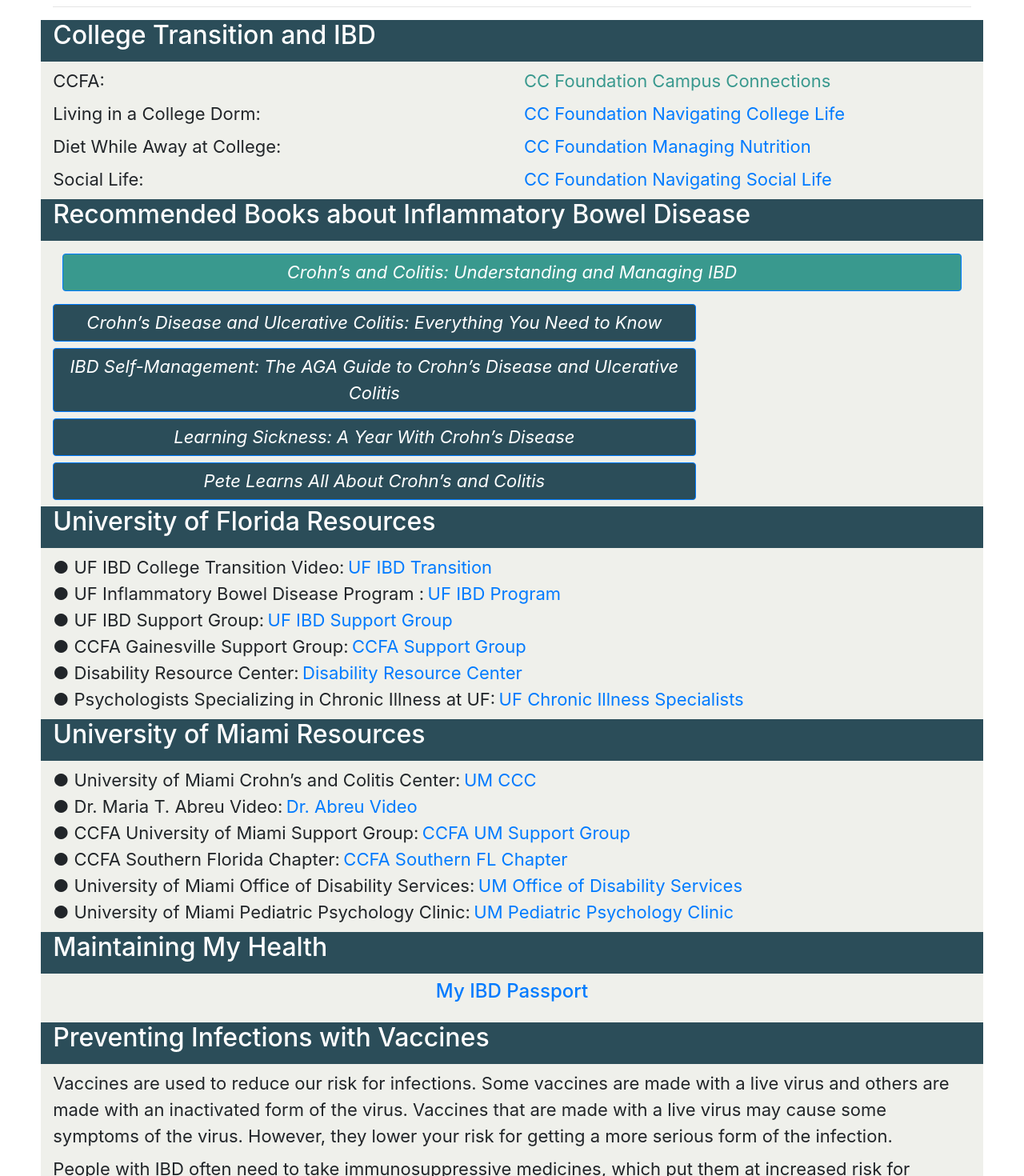
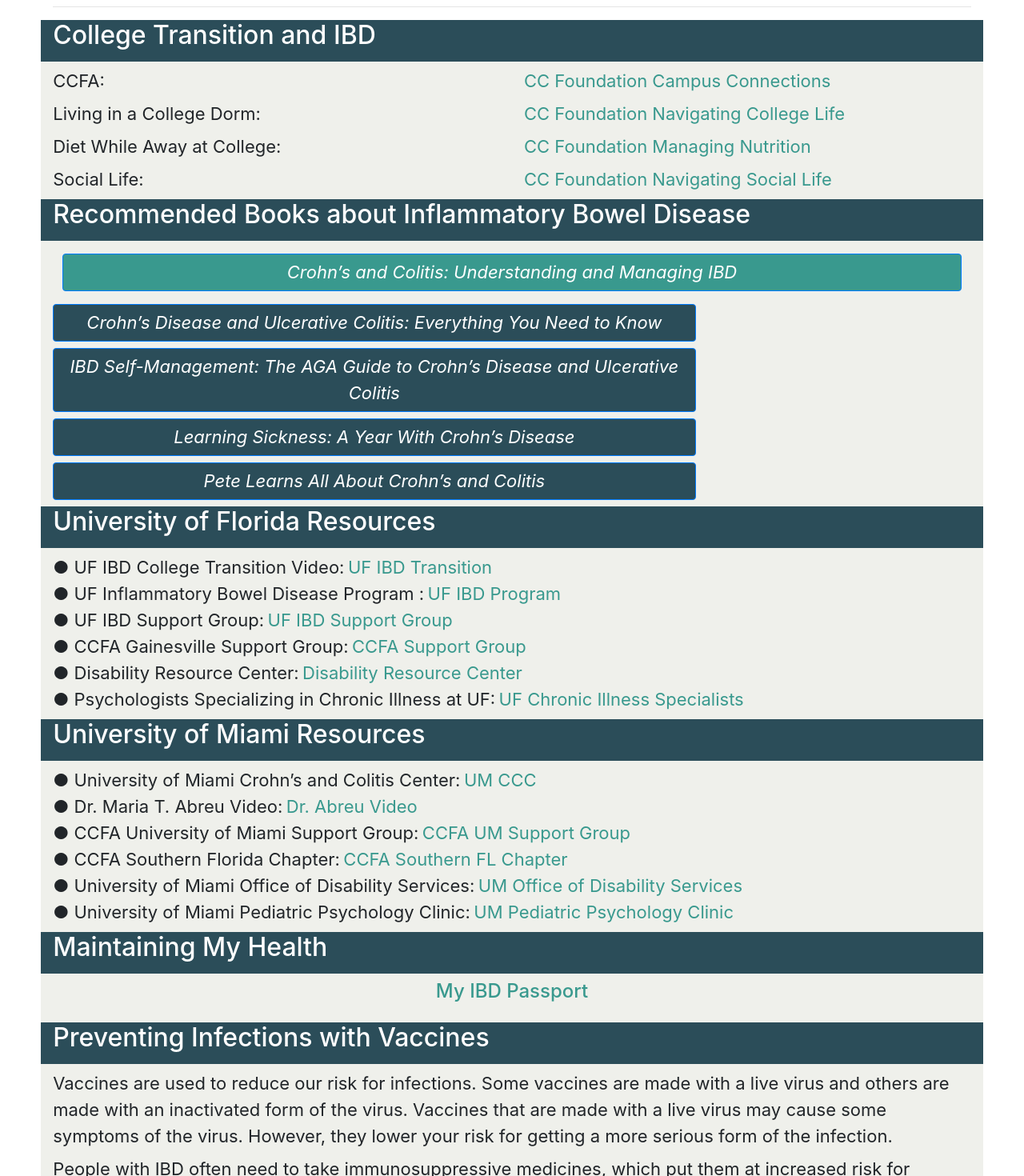
Before and after one commit to vidatonkova/ZimmermanWeb, a React (Create React App) app in the folder client/: page /My_Health in a window 1280 px wide. Shown: the part 280-1750 px from the top of the page at 80% size. Built offline with nearby package versions, Linux system fonts and the light colour scheme.

Commit message:
changes link colors

```diff
--- a/client/src/views/FAQ.js
+++ b/client/src/views/FAQ.js
@@ -31,11 +31,11 @@
                     aria-expanded={open1}
                     className="faq-box"
                 >
-                click
+                How do I know if I have IBD?
                 </Button>
                 <Collapse in={open1}>
                     <div id="example-text" class="faq-box">
-                        <p class="txt-color">Insert response from database.</p>
+                        <p class="txt-color">Go to a doctor and get diagnosed if you think you have symptoms.</p>
                     </div>
                 </Collapse>
                 </div>
--- a/client/src/views/Home.js
+++ b/client/src/views/Home.js
@@ -86,25 +86,25 @@
         </div>
         <div class="row entry-row">
           <div class="col-sm-1 text-right">
-            <Link className="nav-link dark-blue" to="/FAQ">
+            <Link className="nav-link light-blue" to="/FAQ">
               <h3>FAQ</h3>
             </Link>
           </div>
           <div class="col-sm-1 text-right"></div>
           <div class="col-sm-3 text-left">
-            <Link className="nav-link dark-blue1" to="/Basic">
+            <Link className="nav-link light-blue" to="/Basic">
               <h3>IBD Basics</h3>
             </Link>
           </div>
           <div className="col-sm-2 text-right"></div>
           <div class="col-sm-1 text-right">
-            <Link className="nav-link" to="/Sign_In">
+            <Link className="nav-link light-blue" to="/Sign_In">
               <h3>Login</h3>
             </Link>
           </div>
           <div class="col-sm-1 text-right"></div>
           <div class="col-sm-3 text-left">
-            <Link className="nav-link" to="/Sign_Up">
+            <Link className="nav-link light-blue" to="/Sign_Up">
               <h3>Create an Account</h3>
             </Link>
           </div>
@@ -119,7 +119,7 @@
           <div className="col-sm-12 text-center">
             <h9>Click this link to learn more about the Crohn's and Colitis Teams
             from both the University of Florida and the University of Miam!</h9>
-            <Link className="nav-link" to="/Research">
+            <Link className="nav-link light-blue" to="/Research">
               <h3>Meet the Team.</h3>
             </Link>
           </div>
--- a/client/src/views/MyHealth.js
+++ b/client/src/views/MyHealth.js
@@ -66,7 +66,7 @@
           <div className="col-sm-6 text-left">
             <a href="https://site.crohnscolitisfoundation.org/campus-connection/navigating-college/dorm-life/">
               {" "}
-              <h9>CC Foundation Navigating College Life</h9>
+              <h9 class="light-blue">CC Foundation Navigating College Life</h9>
             </a>
           </div>
         </div>
@@ -76,7 +76,7 @@
           <div className="col-sm-6 text-left">
             <a href="https://site.crohnscolitisfoundation.org/campus-connection/managing-ibd/nutrition/">
               {" "}
-              <h9>CC Foundation Managing Nutrition</h9>
+              <h9 class="light-blue">CC Foundation Managing Nutrition</h9>
             </a>
           </div>
         </div>
@@ -86,7 +86,7 @@
           <div className="col-sm-6 text-left">
             <a href="https://site.crohnscolitisfoundation.org/campus-connection/navigating-college/social-life/">
               {" "}
-              <h9>CC Foundation Navigating Social Life</h9>
+              <h9 class="light-blue">CC Foundation Navigating Social Life</h9>
             </a>
           </div>
         </div>
@@ -349,42 +349,42 @@
           <h9>● UF IBD College Transition Video:</h9>
             <a href="https://youtu.be/r0Ctc2yxin0">
               {" "}
-              <h9>UF IBD Transition</h9>
+              <h9 class="light-blue">UF IBD Transition</h9>
             </a>
           </div>
           <div className="col-sm-12 text-left">
           <h9>● UF Inflammatory Bowel Disease Program :</h9>
             <a href="https://gastroliver.medicine.ufl.edu/ibd/">
               {" "}
-              <h9>UF IBD Program</h9>
+              <h9 class="light-blue">UF IBD Program</h9>
             </a>
           </div>
           <div className="col-sm-12 text-left">
           <h9>● UF IBD Support Group:</h9>
             <a href="https://gastroliver.medicine.ufl.edu/ibd/ibd-patient-info/uf-student-ibd-support-system/">
               {" "}
-              <h9>UF IBD Support Group</h9>
+              <h9 class="light-blue">UF IBD Support Group</h9>
             </a>
           </div>
           <div className="col-sm-12 text-left">
           <h9>● CCFA Gainesville Support Group:</h9>
             <a href="https://www.crohnscolitisfoundation.org/chapters/centralflorida/support-groups/ibd-support-group-gainesville-fl-not-currently-meeting">
               {" "}
-              <h9>CCFA Support Group</h9>
+              <h9 class="light-blue">CCFA Support Group</h9>
             </a>
           </div>
           <div className="col-sm-12 text-left">
           <h9>● Disability Resource Center:</h9>
             <a href="https://disability.ufl.edu">
               {" "}
-              <h9>Disability Resource Center</h9>
+              <h9 class="light-blue">Disability Resource Center</h9>
             </a>
           </div>
           <div className="col-sm-12 text-left">
           <h9>● Psychologists Specializing in Chronic Illness at UF:</h9>
             <a href="https://chp.phhp.ufl.edu/about-2/people/core-faculty/lori-b-waxenberg-phd-abpp/">
               {" "}
-              <h9>UF Chronic Illness Specialists</h9>
+              <h9 class="light-blue">UF Chronic Illness Specialists</h9>
             </a>
           </div>
         </div>
@@ -400,7 +400,7 @@
           <h9>● University of Miami Crohn’s and Colitis Center:</h9>
             <a href="https://med.miami.edu/en/departments/medicine/divisions/crohns-and-colitis-center">
               {" "}
-              <h9>UM CCC</h9>
+              <h9 class="light-blue">UM CCC</h9>
             </a>
           </div>
         </div>
@@ -409,7 +409,7 @@
           <h9>● Dr. Maria T. Abreu Video:</h9>
             <a href="https://vimeo.com/378441358">
               {" "}
-              <h9>Dr. Abreu Video</h9>
+              <h9 class="light-blue">Dr. Abreu Video</h9>
             </a>
           </div>
         </div>
@@ -418,7 +418,7 @@
           <h9>● CCFA University of Miami Support Group:</h9>
             <a href="https://www.crohnscolitisfoundation.org/chapters/florida/support-groups/ccfa-support-group-miami-fl-UM">
               {" "}
-              <h9>CCFA UM Support Group</h9>
+              <h9 class="light-blue">CCFA UM Support Group</h9>
             </a>
           </div>
         </div>
@@ -427,7 +427,7 @@
           <h9>● CCFA Southern Florida Chapter:</h9>
             <a href="https://www.crohnscolitisfoundation.org/chapters/florida">
               {" "}
-              <h9>CCFA Southern FL Chapter</h9>
+              <h9 class="light-blue">CCFA Southern FL Chapter</h9>
             </a>
           </div>
         </div>
@@ -436,7 +436,7 @@
           <h9>● University of Miami Office of Disability Services:</h9>
             <a href="https://camnercenter.miami.edu/disability-services/index.html">
               {" "}
-              <h9>UM Office of Disability Services</h9>
+              <h9 class="light-blue">UM Office of Disability Services</h9>
             </a>
           </div>
         </div>
@@ -445,20 +445,20 @@
           <h9>● University of Miami Pediatric Psychology Clinic:</h9>
             <a href="http://pediatrics.med.miami.edu/mailman-center/clinical-services/pediatric-psychology/">
               {" "}
-              <h9>UM Pediatric Psychology Clinic</h9>
+              <h9 class="light-blue">UM Pediatric Psychology Clinic</h9>
             </a>
           </div>
         </div>
         <div class="row entrySpacer-row"></div>
         <div class="row title-row">
           <div className="col-sm-12 text-left">
-            <h2>Maintaining My Health</h2>
+            <h2 class="light-blue">Maintaining My Health</h2>
           </div>
         </div>
         <div class="row entry-row">
           <div className="col-sm-12 text-center">
             <Link className="nav-link" to="/MyPassport" class="nav-link">
-              <h4>My IBD Passport</h4>
+              <h4 class="light-blue">My IBD Passport</h4>
             </Link>
           </div>
         </div>
@@ -614,7 +614,7 @@
           <h9>Smoking and Inflammatory Bowel Disease
             <a href="https://www.crohnsandcolitis.org.uk/about-crohns-and-colitis/publications/smoking-and-ibd#:~:text=Many%20studies%20have%20shown%20that,carries%20many%20other%20health%20risks.">
               {" "}
-              <h9>IBD and Smoking</h9>
+              <h9 class="light-blue">IBD and Smoking</h9>
             </a></h9>
           </div>
         </div>
@@ -1117,7 +1117,7 @@
           <h9><b>Mental health and Wellness</b></h9>
             <a href="https://www.crohnscolitisfoundation.org/mental-health">
               {" "}
-              <h9>Mental Health and IBD Resource</h9>
+              <h9 class="light-blue">Mental Health and IBD Resource</h9>
             </a>
           </div>
         </div>
@@ -1129,7 +1129,7 @@
           <h9><b>Talking to a medical professional</b></h9>
             <a href="https://www.crohnscolitisfoundation.org/mental-health/talking-to-your-healthcare-team">
               {" "}
-              <h9>Medical Professional Contact</h9>
+              <h9 class="light-blue">Medical Professional Contact</h9>
             </a>
           </div>
         </div>
@@ -1160,7 +1160,7 @@
             <h9><b>Stress management</b></h9>
             <a href="https://www.crohnscolitisfoundation.org/mental-health/coping-strategies-for-better-mental-health">
               {" "}
-              <h9>Mental Health and IBD Resource</h9>
+              <h9 class="light-blue">Mental Health and IBD Resource</h9>
             </a>
           </div>
         </div>
@@ -1183,7 +1183,7 @@
           <h9>University of Florida Support Group:
             <a href="https://gastroliver.medicine.ufl.edu/ibd/ibd-patient-info/uf-student-ibd-support-system/">
               {" "}
-              <h9>UF IBD Support Group</h9>
+              <h9 class="light-blue">UF IBD Support Group</h9>
             </a>
             </h9>
           </div>
@@ -1191,7 +1191,7 @@
           <h9>University of Miami Support Group:
             <a href="https://www.crohnscolitisfoundation.org/chapters/florida/support-groups/ccfa-support-group-miami-fl-UM">
               {" "}
-              <h9>CCFA UM Support Group</h9>
+              <h9 class="light-blue">CCFA UM Support Group</h9>
             </a>
             </h9>
           </div>
@@ -1199,7 +1199,7 @@
         <div class="row entrySpacer-row"></div>
         <div class="row title-row">
           <div className="col-sm-12 text-left">
-            <h2>COVID-19 Resources</h2>
+            <h2 class="light-blue">COVID-19 Resources</h2>
           </div>
         </div>
         <div class="row entrySpacer-row"></div>
@@ -1208,7 +1208,7 @@
           <h9><b>COVID-19 Risk Calculator: </b>
             <a href="http://shiny.bios.unc.edu/secure-ibd-risk-calc/">
               {" "}
-              <h9>COVID-19 Risk Calculator</h9>
+              <h9 class="light-blue">COVID-19 Risk Calculator</h9>
             </a>
             </h9>
           </div>
```
Also changed, not shown: client/src/views/Basic.js (+2 -54 lines).
